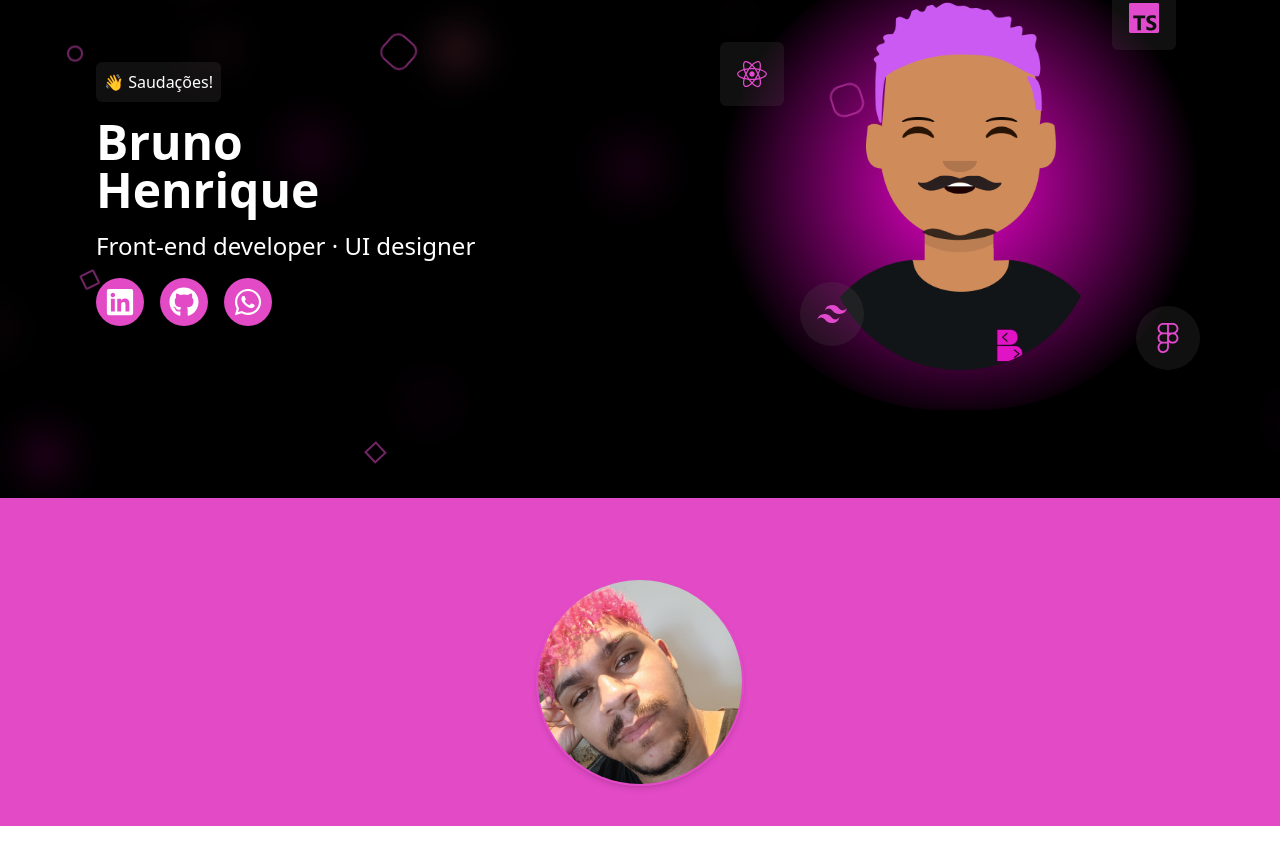
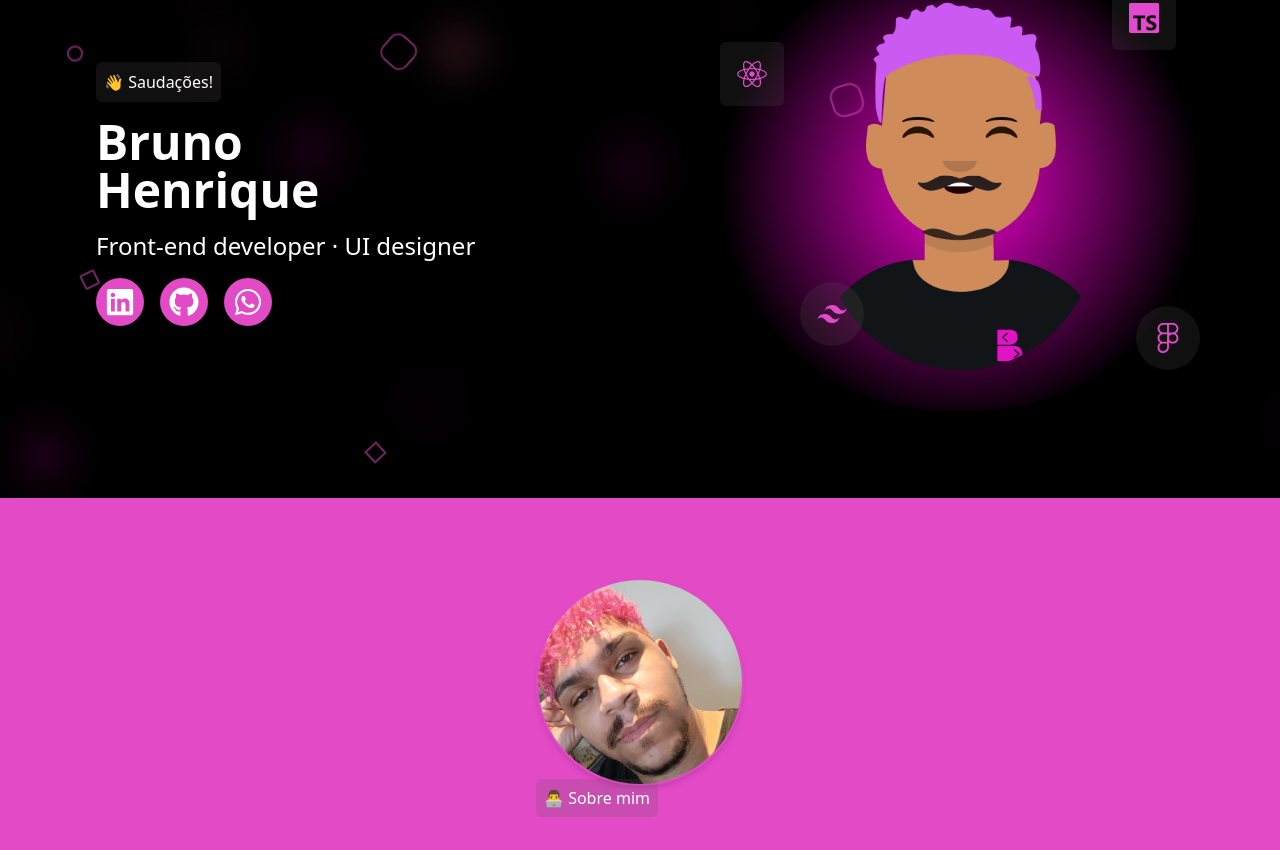
Before and after one commit to RiqueBruno/RiqueBruno, a React (Vite) app: page / in a window 1280 px wide. Shown: the part 262-1112 px from the top of the page. Before the commit the page ends 1088 px from the top, so only its background shows below. Built offline with nearby package versions, Linux system fonts and the light colour scheme.

Commit message:
refactor: adiciona LinkMenu "Sobre mim" ao About

```diff
--- a/src/components/About/About.tsx
+++ b/src/components/About/About.tsx
@@ -1,5 +1,6 @@
 import React from 'react';
 import brunoImage from '../../assets/images/foto.jpg';
+import LinkMenu from '../LinkMenu/LinkMenu';
 
 export default function About() {
   return (
@@ -13,6 +14,7 @@ export default function About() {
           />
         </div>
         <div>
+          <LinkMenu text="Sobre mim" emote="👨‍💻" />
           <h2></h2>
           <p></p>
         </div>
```
